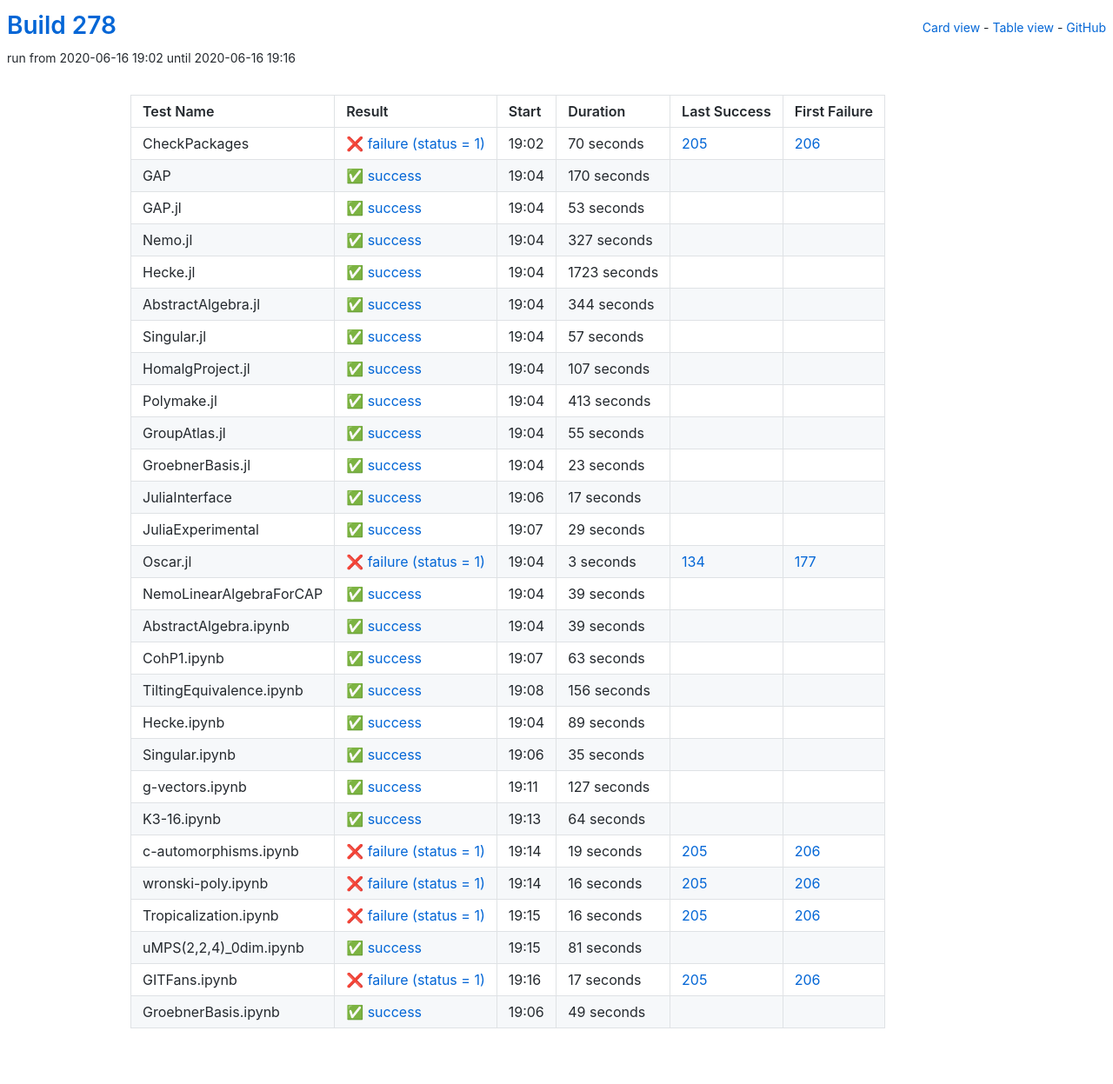
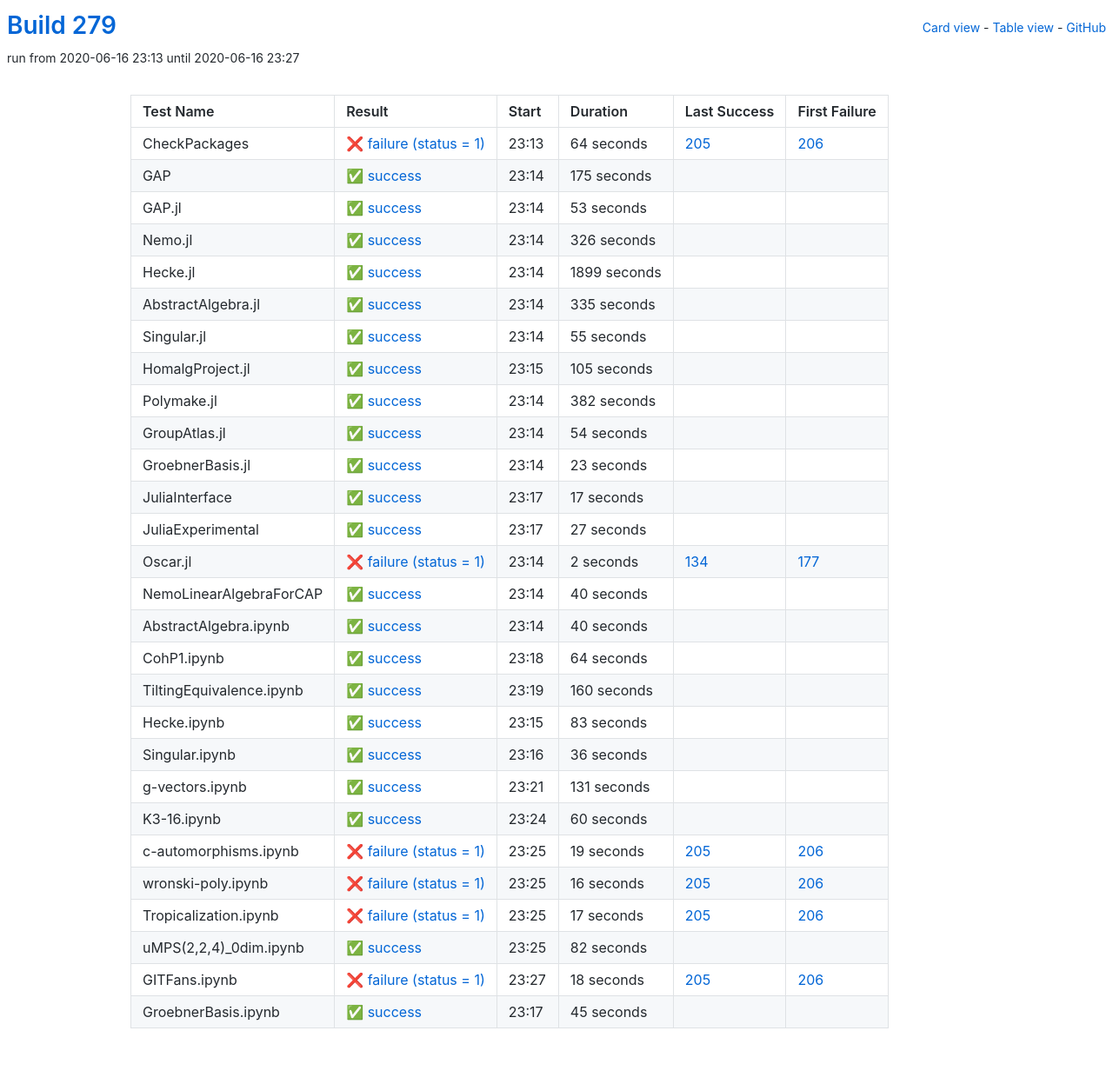
Before and after one commit to oscar-system/oscar-ci-status-stable, a Jekyll site: the page built from table.html, in a window 1280 px wide. Shown: the whole page at 87% size. Built offline with Jekyll 4.4.1, drawn with Linux system fonts in a browser that asks for light colours.

Commit message:
Build #279

```diff
--- a/_data/ci.yml
+++ b/_data/ci.yml
@@ -1,6 +1,6 @@
 ---
-build: 278
-build_url: https://oscarci.mathematik.uni-kl.de/job/oscar-stable/278/
+build: 279
+build_url: https://oscarci.mathematik.uni-kl.de/job/oscar-stable/279/
 job: oscar-stable
 organization: oscar-system
 repo: oscar-ci-status-stable
@@ -8,32 +8,32 @@ repourl: https://github.com/oscar-system/oscar-ci-status-stable
 tests:
 - name: CheckPackages
   id: checkpackages
-  log: https://oscarci.mathematik.uni-kl.de/job/oscar-stable/278/artifact/logs/build-278/CheckPackages.log
-  start: 2020-06-16 19:02
+  log: https://oscarci.mathematik.uni-kl.de/job/oscar-stable/279/artifact/logs/build-279/CheckPackages.log
+  start: 2020-06-16 23:13
   success: false
   exitcode: 1
   status: failure
-  duration: 70
+  duration: 64
   last_success: 205
   last_success_url: https://oscarci.mathematik.uni-kl.de/job/oscar-stable/205/
   first_failure: 206
   first_failure_url: https://oscarci.mathematik.uni-kl.de/job/oscar-stable/206/
 - name: GAP
   id: gap
-  log: https://oscarci.mathematik.uni-kl.de/job/oscar-stable/278/artifact/logs/build-278/GAP.log
-  start: 2020-06-16 19:04
+  log: https://oscarci.mathematik.uni-kl.de/job/oscar-stable/279/artifact/logs/build-279/GAP.log
+  start: 2020-06-16 23:14
   success: true
   exitcode: 0
   status: success
-  duration: 170
+  duration: 175
   last_success: false
   last_success_url:
   first_failure: false
   first_failure_url:
 - name: GAP.jl
   id: gap-jl
-  log: https://oscarci.mathematik.uni-kl.de/job/oscar-stable/278/artifact/logs/build-278/GAP.jl.log
-  start: 2020-06-16 19:04
+  log: https://oscarci.mathematik.uni-kl.de/job/oscar-stable/279/artifact/logs/build-279/GAP.jl.log
+  start: 2020-06-16 23:14
   success: true
   exitcode: 0
   status: success
@@ -44,80 +44,44 @@ tests:
   first_failure_url:
 - name: Nemo.jl
   id: nemo-jl
-  log: https://oscarci.mathematik.uni-kl.de/job/oscar-stable/278/artifact/logs/build-278/Nemo.jl.log
-  start: 2020-06-16 19:04
+  log: https://oscarci.mathematik.uni-kl.de/job/oscar-stable/279/artifact/logs/build-279/Nemo.jl.log
+  start: 2020-06-16 23:14
   success: true
   exitcode: 0
   status: success
-  duration: 327
+  duration: 326
   last_success: false
   last_success_url:
   first_failure: false
   first_failure_url:
 - name: Hecke.jl
   id: hecke-jl
-  log: https://oscarci.mathematik.uni-kl.de/job/oscar-stable/278/artifact/logs/build-278/Hecke.jl.log
-  start: 2020-06-16 19:04
+  log: https://oscarci.mathematik.uni-kl.de/job/oscar-stable/279/artifact/logs/build-279/Hecke.jl.log
+  start: 2020-06-16 23:14
   success: true
   exitcode: 0
   status: success
-  duration: 1723
+  duration: 1899
   last_success: false
   last_success_url:
   first_failure: false
   first_failure_url:
 - name: AbstractAlgebra.jl
   id: abstractalgebra-jl
-  log: https://oscarci.mathematik.uni-kl.de/job/oscar-stable/278/artifact/logs/build-278/AbstractAlgebra.jl.log
-  start: 2020-06-16 19:04
+  log: https://oscarci.mathematik.uni-kl.de/job/oscar-stable/279/artifact/logs/build-279/AbstractAlgebra.jl.log
+  start: 2020-06-16 23:14
   success: true
   exitcode: 0
   status: success
-  duration: 344
+  duration: 335
   last_success: false
   last_success_url:
   first_failure: false
   first_failure_url:
 - name: Singular.jl
   id: singular-jl
-  log: https://oscarci.mathematik.uni-kl.de/job/oscar-stable/278/artifact/logs/build-278/Singular.jl.log
-  start: 2020-06-16 19:04
-  success: true
-  exitcode: 0
-  status: success
-  duration: 57
-  last_success: false
-  last_success_url:
-  first_failure: false
-  first_failure_url:
-- name: HomalgProject.jl
-  id: homalgproject-jl
-  log: https://oscarci.mathematik.uni-kl.de/job/oscar-stable/278/artifact/logs/build-278/HomalgProject.jl.log
-  start: 2020-06-16 19:04
-  success: true
-  exitcode: 0
-  status: success
-  duration: 107
-  last_success: false
-  last_success_url:
-  first_failure: false
-  first_failure_url:
-- name: Polymake.jl
-  id: polymake-jl
-  log: https://oscarci.mathematik.uni-kl.de/job/oscar-stable/278/artifact/logs/build-278/Polymake.jl.log
-  start: 2020-06-16 19:04
-  success: true
-  exitcode: 0
-  status: success
-  duration: 413
-  last_success: false
-  last_success_url:
-  first_failure: false
-  first_failure_url:
-- name: GroupAtlas.jl
-  id: groupatlas-jl
-  log: https://oscarci.mathematik.uni-kl.de/job/oscar-stable/278/artifact/logs/build-278/GroupAtlas.jl.log
-  start: 2020-06-16 19:04
+  log: https://oscarci.mathematik.uni-kl.de/job/oscar-stable/279/artifact/logs/build-279/Singular.jl.log
+  start: 2020-06-16 23:14
   success: true
   exitcode: 0
   status: success
@@ -126,10 +90,46 @@ tests:
   last_success_url:
   first_failure: false
   first_failure_url:
+- name: HomalgProject.jl
+  id: homalgproject-jl
+  log: https://oscarci.mathematik.uni-kl.de/job/oscar-stable/279/artifact/logs/build-279/HomalgProject.jl.log
+  start: 2020-06-16 23:15
+  success: true
+  exitcode: 0
+  status: success
+  duration: 105
+  last_success: false
+  last_success_url:
+  first_failure: false
+  first_failure_url:
+- name: Polymake.jl
+  id: polymake-jl
+  log: https://oscarci.mathematik.uni-kl.de/job/oscar-stable/279/artifact/logs/build-279/Polymake.jl.log
+  start: 2020-06-16 23:14
+  success: true
+  exitcode: 0
+  status: success
+  duration: 382
+  last_success: false
+  last_success_url:
+  first_failure: false
+  first_failure_url:
+- name: GroupAtlas.jl
+  id: groupatlas-jl
+  log: https://oscarci.mathematik.uni-kl.de/job/oscar-stable/279/artifact/logs/build-279/GroupAtlas.jl.log
+  start: 2020-06-16 23:14
+  success: true
+  exitcode: 0
+  status: success
+  duration: 54
+  last_success: false
+  last_success_url:
+  first_failure: false
+  first_failure_url:
 - name: GroebnerBasis.jl
   id: groebnerbasis-jl
-  log: https://oscarci.mathematik.uni-kl.de/job/oscar-stable/278/artifact/logs/build-278/GroebnerBasis.jl.log
-  start: 2020-06-16 19:04
+  log: https://oscarci.mathematik.uni-kl.de/job/oscar-stable/279/artifact/logs/build-279/GroebnerBasis.jl.log
+  start: 2020-06-16 23:14
   success: true
   exitcode: 0
   status: success
@@ -140,8 +140,8 @@ tests:
   first_failure_url:
 - name: JuliaInterface
   id: juliainterface
-  log: https://oscarci.mathematik.uni-kl.de/job/oscar-stable/278/artifact/logs/build-278/JuliaInterface.log
-  start: 2020-06-16 19:06
+  log: https://oscarci.mathematik.uni-kl.de/job/oscar-stable/279/artifact/logs/build-279/JuliaInterface.log
+  start: 2020-06-16 23:17
   success: true
   exitcode: 0
   status: success
@@ -152,116 +152,56 @@ tests:
   first_failure_url:
 - name: JuliaExperimental
   id: juliaexperimental
-  log: https://oscarci.mathematik.uni-kl.de/job/oscar-stable/278/artifact/logs/build-278/JuliaExperimental.log
-  start: 2020-06-16 19:07
+  log: https://oscarci.mathematik.uni-kl.de/job/oscar-stable/279/artifact/logs/build-279/JuliaExperimental.log
+  start: 2020-06-16 23:17
   success: true
   exitcode: 0
   status: success
-  duration: 29
+  duration: 27
   last_success: false
   last_success_url:
   first_failure: false
   first_failure_url:
 - name: Oscar.jl
   id: oscar-jl
-  log: https://oscarci.mathematik.uni-kl.de/job/oscar-stable/278/artifact/logs/build-278/Oscar.jl.log
-  start: 2020-06-16 19:04
+  log: https://oscarci.mathematik.uni-kl.de/job/oscar-stable/279/artifact/logs/build-279/Oscar.jl.log
+  start: 2020-06-16 23:14
   success: false
   exitcode: 1
   status: failure
-  duration: 3
+  duration: 2
   last_success: 134
   last_success_url: https://oscarci.mathematik.uni-kl.de/job/oscar-stable/134/
   first_failure: 177
   first_failure_url: https://oscarci.mathematik.uni-kl.de/job/oscar-stable/177/
 - name: NemoLinearAlgebraForCAP
   id: nemolinearalgebraforcap
-  log: https://oscarci.mathematik.uni-kl.de/job/oscar-stable/278/artifact/logs/build-278/NemoLinearAlgebraForCAP.log
-  start: 2020-06-16 19:04
+  log: https://oscarci.mathematik.uni-kl.de/job/oscar-stable/279/artifact/logs/build-279/NemoLinearAlgebraForCAP.log
+  start: 2020-06-16 23:14
   success: true
   exitcode: 0
   status: success
-  duration: 39
+  duration: 40
   last_success: false
   last_success_url:
   first_failure: false
   first_failure_url:
 - name: AbstractAlgebra.ipynb
   id: abstractalgebra-ipynb
-  log: https://oscarci.mathematik.uni-kl.de/job/oscar-stable/278/artifact/logs/build-278/AbstractAlgebra.ipynb.log
-  start: 2020-06-16 19:04
+  log: https://oscarci.mathematik.uni-kl.de/job/oscar-stable/279/artifact/logs/build-279/AbstractAlgebra.ipynb.log
+  start: 2020-06-16 23:14
   success: true
   exitcode: 0
   status: success
-  duration: 39
+  duration: 40
   last_success: false
   last_success_url:
   first_failure: false
   first_failure_url:
 - name: CohP1.ipynb
   id: cohp1-ipynb
-  log: https://oscarci.mathematik.uni-kl.de/job/oscar-stable/278/artifact/logs/build-278/CohP1.ipynb.log
-  start: 2020-06-16 19:07
-  success: true
-  exitcode: 0
-  status: success
-  duration: 63
-  last_success: false
-  last_success_url:
-  first_failure: false
-  first_failure_url:
-- name: TiltingEquivalence.ipynb
-  id: tiltingequivalence-ipynb
-  log: https://oscarci.mathematik.uni-kl.de/job/oscar-stable/278/artifact/logs/build-278/TiltingEquivalence.ipynb.log
-  start: 2020-06-16 19:08
-  success: true
-  exitcode: 0
-  status: success
-  duration: 156
-  last_success: false
-  last_success_url:
-  first_failure: false
-  first_failure_url:
-- name: Hecke.ipynb
-  id: hecke-ipynb
-  log: https://oscarci.mathematik.uni-kl.de/job/oscar-stable/278/artifact/logs/build-278/Hecke.ipynb.log
-  start: 2020-06-16 19:04
-  success: true
-  exitcode: 0
-  status: success
-  duration: 89
-  last_success: false
-  last_success_url:
-  first_failure: false
-  first_failure_url:
-- name: Singular.ipynb
-  id: singular-ipynb
-  log: https://oscarci.mathematik.uni-kl.de/job/oscar-stable/278/artifact/logs/build-278/Singular.ipynb.log
-  start: 2020-06-16 19:06
-  success: true
-  exitcode: 0
-  status: success
-  duration: 35
-  last_success: false
-  last_success_url:
-  first_failure: false
-  first_failure_url:
-- name: g-vectors.ipynb
-  id: g-vectors-ipynb
-  log: https://oscarci.mathematik.uni-kl.de/job/oscar-stable/278/artifact/logs/build-278/g-vectors.ipynb.log
-  start: 2020-06-16 19:11
-  success: true
-  exitcode: 0
-  status: success
-  duration: 127
-  last_success: false
-  last_success_url:
-  first_failure: false
-  first_failure_url:
-- name: K3-16.ipynb
-  id: k3-16-ipynb
-  log: https://oscarci.mathematik.uni-kl.de/job/oscar-stable/278/artifact/logs/build-278/K3-16.ipynb.log
-  start: 2020-06-16 19:13
+  log: https://oscarci.mathematik.uni-kl.de/job/oscar-stable/279/artifact/logs/build-279/CohP1.ipynb.log
+  start: 2020-06-16 23:18
   success: true
   exitcode: 0
   status: success
@@ -270,10 +210,70 @@ tests:
   last_success_url:
   first_failure: false
   first_failure_url:
+- name: TiltingEquivalence.ipynb
+  id: tiltingequivalence-ipynb
+  log: https://oscarci.mathematik.uni-kl.de/job/oscar-stable/279/artifact/logs/build-279/TiltingEquivalence.ipynb.log
+  start: 2020-06-16 23:19
+  success: true
+  exitcode: 0
+  status: success
+  duration: 160
+  last_success: false
+  last_success_url:
+  first_failure: false
+  first_failure_url:
+- name: Hecke.ipynb
+  id: hecke-ipynb
+  log: https://oscarci.mathematik.uni-kl.de/job/oscar-stable/279/artifact/logs/build-279/Hecke.ipynb.log
+  start: 2020-06-16 23:15
+  success: true
+  exitcode: 0
+  status: success
+  duration: 83
+  last_success: false
+  last_success_url:
+  first_failure: false
+  first_failure_url:
+- name: Singular.ipynb
+  id: singular-ipynb
+  log: https://oscarci.mathematik.uni-kl.de/job/oscar-stable/279/artifact/logs/build-279/Singular.ipynb.log
+  start: 2020-06-16 23:16
+  success: true
+  exitcode: 0
+  status: success
+  duration: 36
+  last_success: false
+  last_success_url:
+  first_failure: false
+  first_failure_url:
+- name: g-vectors.ipynb
+  id: g-vectors-ipynb
+  log: https://oscarci.mathematik.uni-kl.de/job/oscar-stable/279/artifact/logs/build-279/g-vectors.ipynb.log
+  start: 2020-06-16 23:21
+  success: true
+  exitcode: 0
+  status: success
+  duration: 131
+  last_success: false
+  last_success_url:
+  first_failure: false
+  first_failure_url:
+- name: K3-16.ipynb
+  id: k3-16-ipynb
+  log: https://oscarci.mathematik.uni-kl.de/job/oscar-stable/279/artifact/logs/build-279/K3-16.ipynb.log
+  start: 2020-06-16 23:24
+  success: true
+  exitcode: 0
+  status: success
+  duration: 60
+  last_success: false
+  last_success_url:
+  first_failure: false
+  first_failure_url:
 - name: c-automorphisms.ipynb
   id: c-automorphisms-ipynb
-  log: https://oscarci.mathematik.uni-kl.de/job/oscar-stable/278/artifact/logs/build-278/c-automorphisms.ipynb.log
-  start: 2020-06-16 19:14
+  log: https://oscarci.mathematik.uni-kl.de/job/oscar-stable/279/artifact/logs/build-279/c-automorphisms.ipynb.log
+  start: 2020-06-16 23:25
   success: false
   exitcode: 1
   status: failure
@@ -284,8 +284,8 @@ tests:
   first_failure_url: https://oscarci.mathematik.uni-kl.de/job/oscar-stable/206/
 - name: wronski-poly.ipynb
   id: wronski-poly-ipynb
-  log: https://oscarci.mathematik.uni-kl.de/job/oscar-stable/278/artifact/logs/build-278/wronski-poly.ipynb.log
-  start: 2020-06-16 19:14
+  log: https://oscarci.mathematik.uni-kl.de/job/oscar-stable/279/artifact/logs/build-279/wronski-poly.ipynb.log
+  start: 2020-06-16 23:25
   success: false
   exitcode: 1
   status: failure
@@ -296,32 +296,8 @@ tests:
   first_failure_url: https://oscarci.mathematik.uni-kl.de/job/oscar-stable/206/
 - name: Tropicalization.ipynb
   id: tropicalization-ipynb
-  log: https://oscarci.mathematik.uni-kl.de/job/oscar-stable/278/artifact/logs/build-278/Tropicalization.ipynb.log
-  start: 2020-06-16 19:15
-  success: false
-  exitcode: 1
-  status: failure
-  duration: 16
-  last_success: 205
-  last_success_url: https://oscarci.mathematik.uni-kl.de/job/oscar-stable/205/
-  first_failure: 206
-  first_failure_url: https://oscarci.mathematik.uni-kl.de/job/oscar-stable/206/
-- name: uMPS(2,2,4)_0dim.ipynb
-  id: umps-2-2-4-0dim-ipynb
-  log: https://oscarci.mathematik.uni-kl.de/job/oscar-stable/278/artifact/logs/build-278/uMPS-2-2-4-_0dim.ipynb.log
-  start: 2020-06-16 19:15
-  success: true
-  exitcode: 0
-  status: success
-  duration: 81
-  last_success: false
-  last_success_url:
-  first_failure: false
-  first_failure_url:
-- name: GITFans.ipynb
-  id: gitfans-ipynb
-  log: https://oscarci.mathematik.uni-kl.de/job/oscar-stable/278/artifact/logs/build-278/GITFans.ipynb.log
-  start: 2020-06-16 19:16
+  log: https://oscarci.mathematik.uni-kl.de/job/oscar-stable/279/artifact/logs/build-279/Tropicalization.ipynb.log
+  start: 2020-06-16 23:25
   success: false
   exitcode: 1
   status: failure
@@ -330,15 +306,39 @@ tests:
   last_success_url: https://oscarci.mathematik.uni-kl.de/job/oscar-stable/205/
   first_failure: 206
   first_failure_url: https://oscarci.mathematik.uni-kl.de/job/oscar-stable/206/
-- name: GroebnerBasis.ipynb
-  id: groebnerbasis-ipynb
-  log: https://oscarci.mathematik.uni-kl.de/job/oscar-stable/278/artifact/logs/build-278/GroebnerBasis.ipynb.log
-  start: 2020-06-16 19:06
+- name: uMPS(2,2,4)_0dim.ipynb
+  id: umps-2-2-4-0dim-ipynb
+  log: https://oscarci.mathematik.uni-kl.de/job/oscar-stable/279/artifact/logs/build-279/uMPS-2-2-4-_0dim.ipynb.log
+  start: 2020-06-16 23:25
   success: true
   exitcode: 0
   status: success
-  duration: 49
+  duration: 82
   last_success: false
   last_success_url:
   first_failure: false
   first_failure_url:
+- name: GITFans.ipynb
+  id: gitfans-ipynb
+  log: https://oscarci.mathematik.uni-kl.de/job/oscar-stable/279/artifact/logs/build-279/GITFans.ipynb.log
+  start: 2020-06-16 23:27
+  success: false
+  exitcode: 1
+  status: failure
+  duration: 18
+  last_success: 205
+  last_success_url: https://oscarci.mathematik.uni-kl.de/job/oscar-stable/205/
+  first_failure: 206
+  first_failure_url: https://oscarci.mathematik.uni-kl.de/job/oscar-stable/206/
+- name: GroebnerBasis.ipynb
+  id: groebnerbasis-ipynb
+  log: https://oscarci.mathematik.uni-kl.de/job/oscar-stable/279/artifact/logs/build-279/GroebnerBasis.ipynb.log
+  start: 2020-06-16 23:17
+  success: true
+  exitcode: 0
+  status: success
+  duration: 45
+  last_success: false
+  last_success_url:
+  first_failure: false
+  first_failure_url:
```
Also changed, not shown: README.md.
